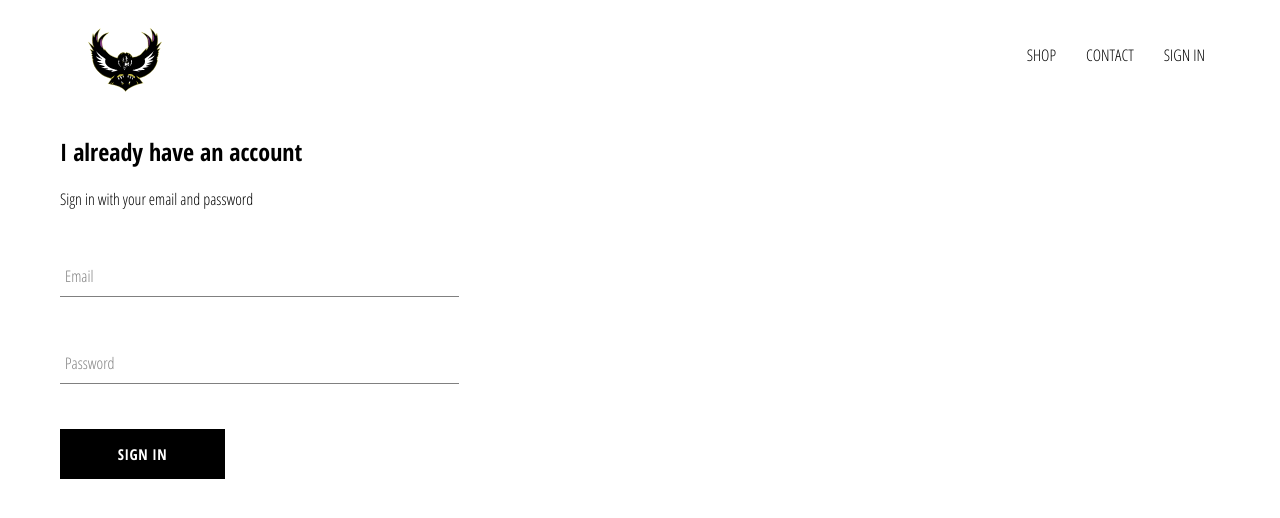
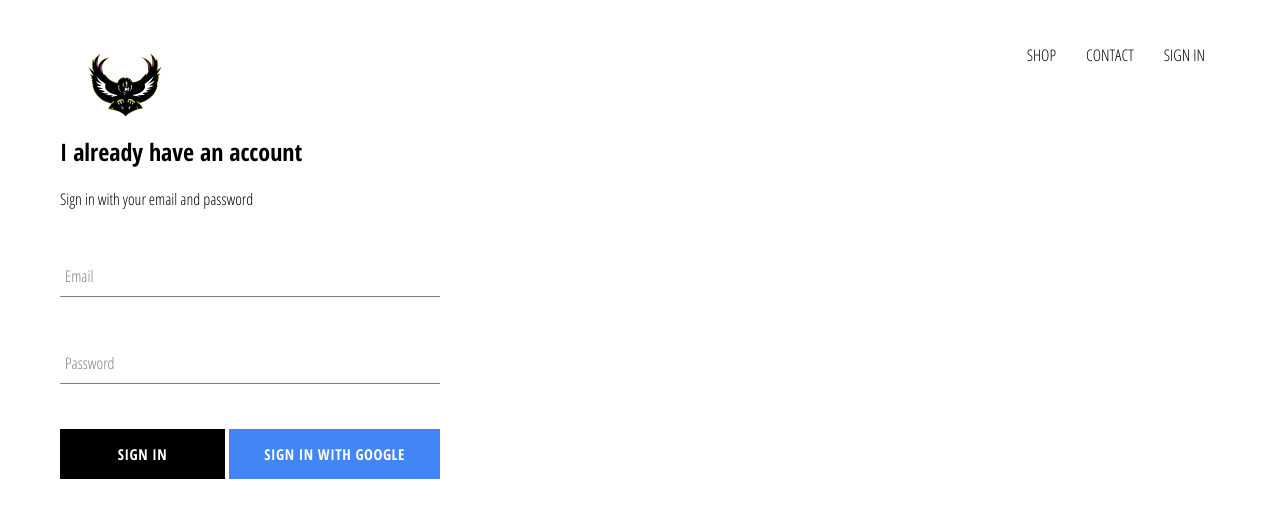
Before and after one commit to andyluak/ecommerce-react, a React (Create React App) app in the folder peregrine-shop/: page /signin in a window 1280 px wide. Shown: the top 518 px of the page. Built offline with nearby package versions, Linux system fonts and the light colour scheme; no server answers.

Commit message:
Integrated Firebase
Sign in page / sign in w google

```diff
--- a/peregrine-shop/package.json
+++ b/peregrine-shop/package.json
@@ -6,6 +6,7 @@
     "@testing-library/jest-dom": "^5.16.1",
     "@testing-library/react": "^11.2.7",
     "@testing-library/user-event": "^12.8.3",
+    "firebase": "^9.6.1",
     "node-sass": "^7.0.0",
     "react": "^17.0.2",
     "react-dom": "^17.0.2",
--- a/peregrine-shop/src/App.css
+++ b/peregrine-shop/src/App.css
@@ -7,3 +7,7 @@
 	text-decoration: none;
 	color: #000000;
 }
+
+* {
+	box-sizing: border-box;
+}
--- a/peregrine-shop/src/App.js
+++ b/peregrine-shop/src/App.js
@@ -5,11 +5,34 @@
 import ShopPage from './pages/shoppage/shop';
 import SignInSignUp from './pages/sign-in-sign-up/signInSignUp';
 import Header from './components/Header/Header';
+import { auth } from './firebase/firebase.utils';
 
-function App() {
+class App extends React.Component {
+	constructor() {
+		super();
+
+		this.state = {
+			currentUser: null,
+		};
+	}
+
+	unsubscribeFromAuth = null;
+
+	componentDidMount() {
+		this.unsubscribeFromAuth = auth.onAuthStateChanged((user) => {
+			this.setState({ currentUser: user });
+		});
+
+	}
+
+	componentWillUnmount() {
+		this.unsubscribeFromAuth();
+	}
+
+	render() {
 		return (
-    <div >
-      <Header />
+			<div>
+				<Header currentUser={this.state.currentUser}/>
 				<Routes>
 					<Route exact path="/" element={<HomePage />} />
 					<Route path="/shop" element={<ShopPage />} />
@@ -18,5 +41,6 @@
 			</div>
 		);
 	}
+}
 
 export default App;
--- a/peregrine-shop/src/components/CustomButton/CustomButton.jsx
+++ b/peregrine-shop/src/components/CustomButton/CustomButton.jsx
@@ -1,9 +1,9 @@
 import React from 'react'
 import './CustomButton.scss';
 
-export default function CustomButton({ children, ...otherProps}) {
+export default function CustomButton({ children, isGoogleSignIn, ...otherProps}) {
 	return (
-		<button className="custom-button" type="submit">
+		<button className={`${isGoogleSignIn ? 'google-sign-in' : ''} custom-button`} {...otherProps}>
 			{children}
 		</button>
 	)
--- a/peregrine-shop/src/components/CustomButton/CustomButton.scss
+++ b/peregrine-shop/src/components/CustomButton/CustomButton.scss
@@ -19,4 +19,14 @@
 		color: black;
 		border: 1px solid black;
 	}
+
+	&.google-sign-in {
+		background-color: #4285f4;
+		color: white;
+
+		&:hover {
+			background-color: #357ae8;
+			border: none;
+		}
+	}
 }
--- a/peregrine-shop/src/components/Header/Header.jsx
+++ b/peregrine-shop/src/components/Header/Header.jsx
@@ -1,18 +1,35 @@
-import React from 'react';
-import { Link } from 'react-router-dom';
-import './header.scss';
-import {ReactComponent as Logo } from '../../assets/images/logo.svg';
-const Header = () => {
+import React from 'react'
+import { Link } from 'react-router-dom'
+import './header.scss'
+import { ReactComponent as Logo } from '../../assets/images/logo.svg'
+import { auth } from '../../firebase/firebase.utils'
+const Header = ({ currentUser }) => {
+	console.log(currentUser)
 	return (
 		<div className="header">
-			<Link className="logo-container" to="/"> <Logo className="logo"/> </Link>
+			<Link className="logo-container" to="/">
+				{' '}
+				<Logo className="logo" />{' '}
+			</Link>
 			<div className="options">
-				<Link className="option" to="/shop">SHOP</Link>
-				<Link className="option" to="/contact">CONTACT</Link>
-				<Link className="option" to="/signin">SIGN IN</Link>
+				<Link className="option" to="/shop">
+					SHOP
+				</Link>
+				<Link className="option" to="/contact">
+					CONTACT
+				</Link>
+				{currentUser ? (
+					<div className="option" onClick={() => auth.signOut()}>
+						SIGN OUT
+					</div>
+				) : (
+					<Link className="option" to="/signin">
+						SIGN IN
+					</Link>
+				)}
 			</div>
 		</div>
 	)
 }
 
-export default Header;
+export default Header
--- a/peregrine-shop/src/components/Header/header.scss
+++ b/peregrine-shop/src/components/Header/header.scss
@@ -21,6 +21,7 @@
 
 		.option {
 			padding: 10px 15px;
+			cursor: pointer;
 		}
 	}
 }
--- a/peregrine-shop/src/components/SignIn/SignIn.jsx
+++ b/peregrine-shop/src/components/SignIn/SignIn.jsx
@@ -1,8 +1,10 @@
 import React from 'react'
 
 import './SignIn.scss'
-import FormInput from '../../components/FormInput/FormInput'
-import CustomButton from '../../components/CustomButton/CustomButton'
+import FormInput from '../../components/FormInput/FormInput';
+import CustomButton from '../../components/CustomButton/CustomButton';
+
+import {signInWithGoogle } from '../../firebase/firebase.utils';
 
 class SignIn extends React.Component {
 	constructor(props) {
@@ -50,9 +52,14 @@
 						label="Password"
 						required
 					/>
-					<CustomButton type="submit" value="">
-						Sign In
-					</CustomButton>
+					<div className="buttons">
+						<CustomButton type="submit">
+							Sign In
+						</CustomButton>
+						<CustomButton onClick={signInWithGoogle} isGoogleSignIn='true'>
+							Sign In With Google
+						</CustomButton>
+					</div>
 				</form>
 			</div>
 		)
--- a/peregrine-shop/src/components/SignIn/SignIn.scss
+++ b/peregrine-shop/src/components/SignIn/SignIn.scss
@@ -1,9 +1,14 @@
 .sign-in {
-	width: 30vw;
+	width: 380px;
 	display: flex;
 	flex-direction: column;
 
 	.title {
 		margin: 10px 0;
 	}
+
+	.buttons {
+		display: flex;
+		justify-content: space-between;
+	}
 }
--- /dev/null
+++ b/peregrine-shop/src/firebase/firebase.utils.js
@@ -0,0 +1,24 @@
+import firebase from 'firebase/compat/app';
+import 'firebase/compat/firestore';
+import 'firebase/compat/auth';
+
+const config = {
+	apiKey: 'AIzaSyCnj53cQdyZ5xO7wnOzH3Lk3dAvxSSDBc0',
+	authDomain: 'peregrine-shop.firebaseapp.com',
+	projectId: 'peregrine-shop',
+	storageBucket: 'peregrine-shop.appspot.com',
+	messagingSenderId: '10504863041',
+	appId: '1:10504863041:web:52fff09e7a7cb72272f5c0',
+};
+
+firebase.initializeApp(config);
+
+export const auth = firebase.auth();
+export const firestore = firebase.firestore();
+
+const provider = new firebase.auth.GoogleAuthProvider();
+provider.setCustomParameters({ prompt: 'select_account' });
+
+export const signInWithGoogle = () => auth.signInWithPopup(provider);
+
+export default firebase;
```
Also changed, not shown: 1 other file (tests, documents, lock files or other folders). Lines whose indentation alone changed are shown as unchanged.
